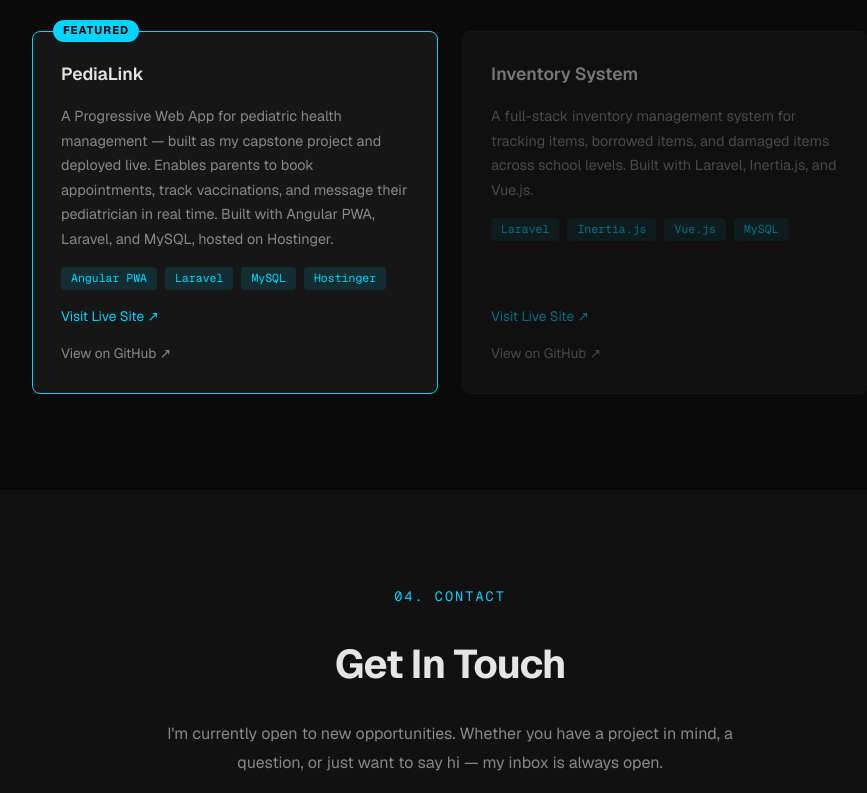
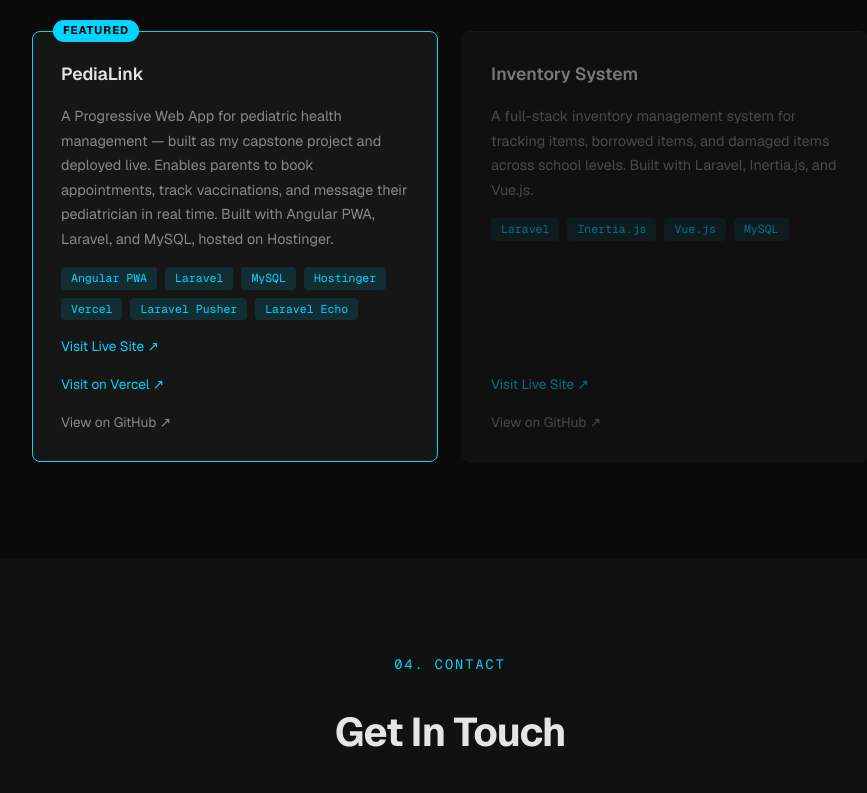
Before and after one commit to alexiseluzon/Portfolio, a Next.js app: page / in a window 1280 px wide. Shown: the part 2404-3197 px from the top of the page, without its empty margins (190-1057 px from the left). Built offline with nearby package versions, Linux system fonts and the light colour scheme.

Commit message:
Added vercel link in project 1

```diff
--- a/components/Projects.tsx
+++ b/components/Projects.tsx
@@ -5,8 +5,9 @@
     title: "PediaLink",
     description:
       "A Progressive Web App for pediatric health management — built as my capstone project and deployed live. Enables parents to book appointments, track vaccinations, and message their pediatrician in real time. Built with Angular PWA, Laravel, and MySQL, hosted on Hostinger.",
-    tags: ["Angular PWA", "Laravel", "MySQL", "Hostinger"],
+    tags: ["Angular PWA", "Laravel", "MySQL", "Hostinger", "Vercel", "Laravel Pusher", "Laravel Echo"],
     link: "https://pedialink.site",
+    vercelLink: "https://pedia-link.vercel.app",
     github: "https://github.com/alexiseluzon/PediaEaseFrontend",
     featured: true,
   },
@@ -189,6 +190,23 @@
                 Visit Live Site ↗
               </a>
             )}
+            {project.vercelLink && (
+              <a
+                href={project.vercelLink}
+                target="_blank"
+                rel="noopener noreferrer"
+                style={{
+                  color: "var(--accent)",
+                  fontSize: "0.85rem",
+                  textDecoration: "none",
+                  display: "flex",
+                  alignItems: "center",
+                  gap: "0.4rem",
+                }}
+              >
+                Visit on Vercel ↗
+              </a>
+            )}
             {project.github && (
               <a
                 href={project.github}
```
